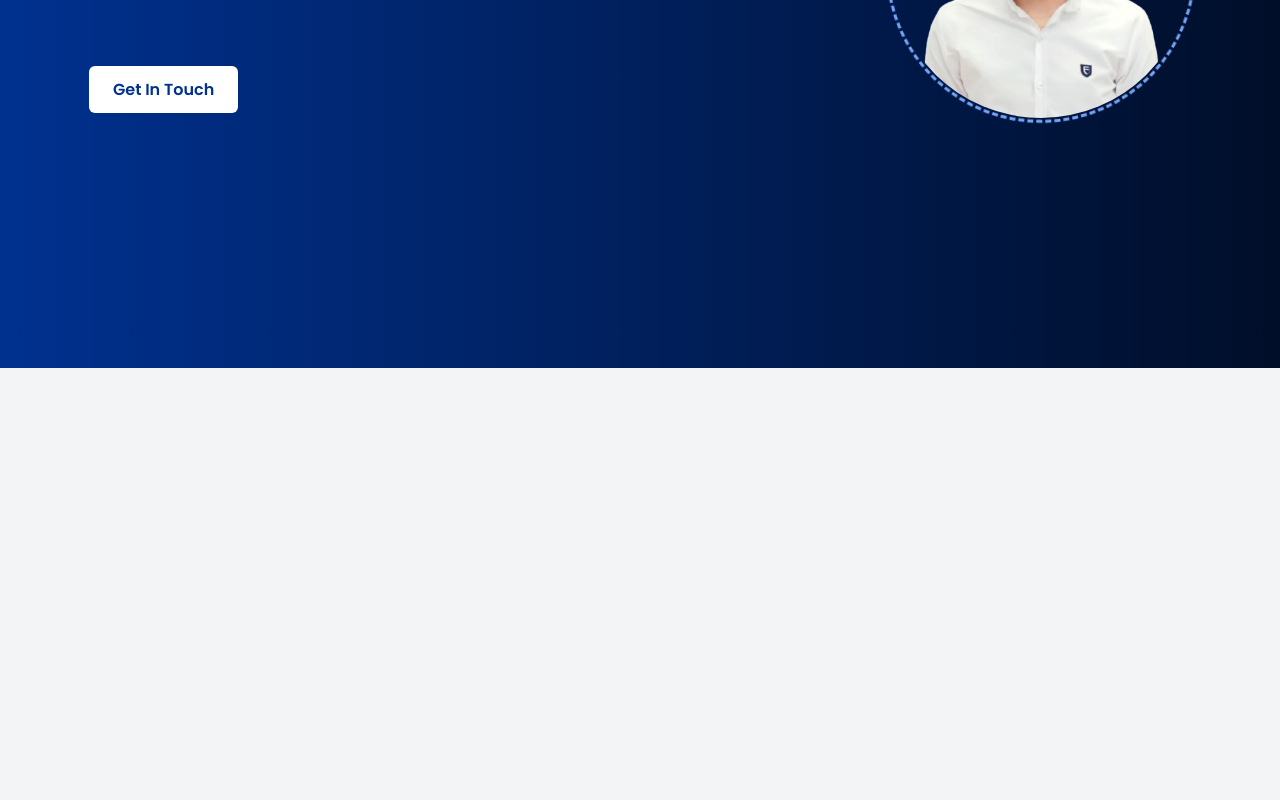
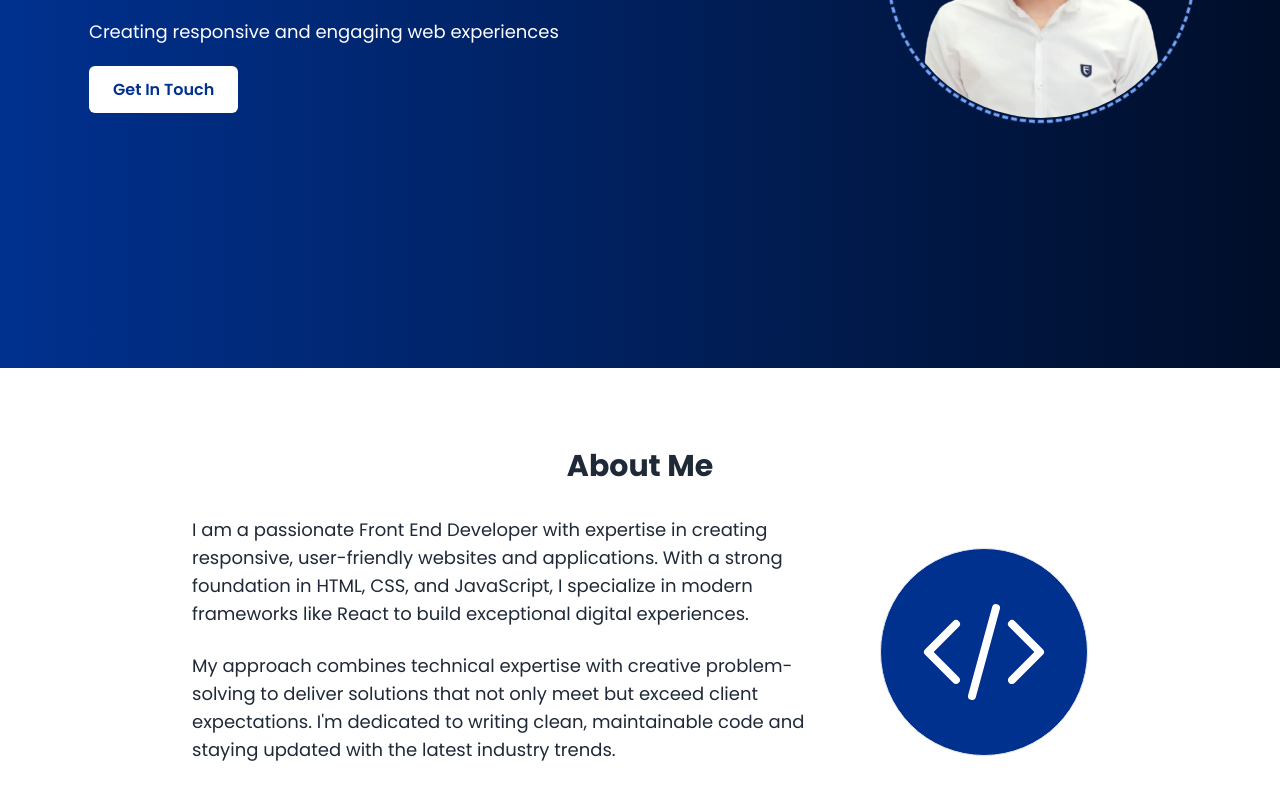
Before and after one commit to abdoBadawy74/new_portfolio, a Next.js app: page / in a window 1280 px wide. Shown: the part 432-1232 px from the top of the page. Before the commit the page ends 800 px from the top, so only its background shows below. Built offline with nearby package versions, Linux system fonts and the light colour scheme.

Commit message:
Add Summary component and integrate it into the Home page layout

```diff
--- a/app/page.jsx
+++ b/app/page.jsx
@@ -1,5 +1,6 @@
 import Header from "@/components/Header/Header";
 import Hero from "@/components/Hero/Hero";
+import Summary from "@/components/Summary/Summary";
 import Image from "next/image";
 
 export default function Home() {
@@ -7,7 +8,7 @@ export default function Home() {
     <section className="bg-gray-100 text-gray-800">
       <Header />
       <Hero />
-
+      <Summary />
     </section>
   );
 }
--- a/components/Hero/Hero.jsx
+++ b/components/Hero/Hero.jsx
@@ -13,7 +13,6 @@ export default function Hero() {
             "JavaScript Developer",
             "React Developer",
             "Next.js Developer",
-            "UI/UX Designer",
             "Freelancer",
         ];
         let textIndex = 0;
--- /dev/null
+++ b/components/Summary/Summary.jsx
@@ -0,0 +1,59 @@
+"use client";
+import React, { useEffect } from 'react'
+import { HiCodeBracket } from "react-icons/hi2";
+
+export default function Summary() {
+    useEffect(() => {
+        const fadeElements = document.querySelectorAll('.fade-in, .slide-in-left, .slide-in-right, .scale-in');
+
+        function checkScroll() {
+            fadeElements.forEach(element => {
+                const elementTop = element.getBoundingClientRect().top;
+                const elementVisible = 150;
+
+                if (elementTop < window.innerHeight - elementVisible) {
+                    element.classList.add('appear');
+                }
+            });
+        }
+
+        // Initial check on page load
+        window.addEventListener('load', checkScroll);
+
+        // Check for new elements becoming visible as user scrolls
+        window.addEventListener('scroll', checkScroll);
+
+        // Cleanup event listeners on component unmount
+        return () => {
+            window.removeEventListener('load', checkScroll);
+            window.removeEventListener('scroll', checkScroll);
+        };
+    }, []);
+
+    return (
+        // <!-- Summary Section -->
+        <section id="summary" className="section-padding bg-white">
+            <div className="container mx-auto px-4">
+                <h2 className="text-3xl font-bold mb-8 text-center fade-in">About Me</h2>
+                <div className="max-w-4xl mx-auto flex justify-center items-center ">
+                    <div>
+                        <p className="text-lg mb-6 fade-in">
+                            I am a passionate Front End Developer with expertise in creating responsive,
+                            user-friendly websites and applications. With a strong foundation in HTML, CSS,
+                            and JavaScript, I specialize in modern frameworks like React to build exceptional
+                            digital experiences.
+                        </p>
+                        <p className="text-lg mb-6 fade-in">
+                            My approach combines technical expertise with creative problem-solving to deliver
+                            solutions that not only meet but exceed client expectations. I'm dedicated to writing
+                            clean, maintainable code and staying updated with the latest industry trends.
+                        </p>
+                    </div>
+                    <div className="justify-center items-center border rounded-full h-52 w-52 bg-primary ml-8 hidden md:flex fade-in">
+                        <HiCodeBracket className="text-9xl text-white w-52" />
+                    </div>
+                </div>
+            </div>
+        </section>
+    )
+}
```
Also changed, not shown: package.json (+5 -4 lines), 1 other file (tests, documents, lock files or other folders).
